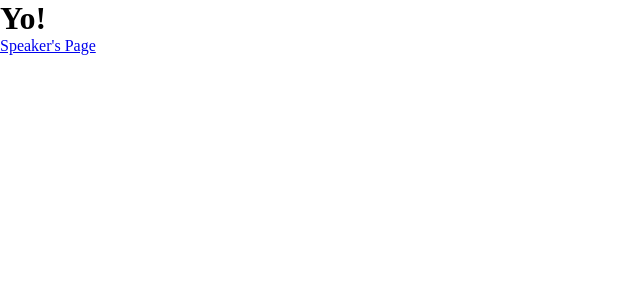
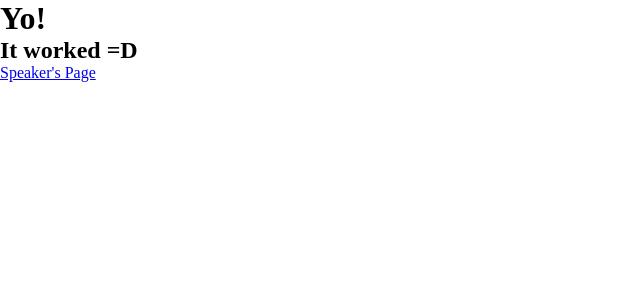
Before and after one commit to braziljs/conf-boilerplate, a Jekyll site: the page built from index.html, in a window 1280 px wide. Shown: the top 300 px of the page, without its empty margins (0-640 px from the left). Built offline with Jekyll 4.4.1, drawn with Linux system fonts in a browser that asks for light colours.

Commit message:
little mod

```diff
--- a/index.html
+++ b/index.html
@@ -3,4 +3,5 @@ layout: default
 ---
 
 <h1>Yo!</h1>
+<h2>It worked =D</h2>
 <a href="/speaker">Speaker's Page</a>
```
